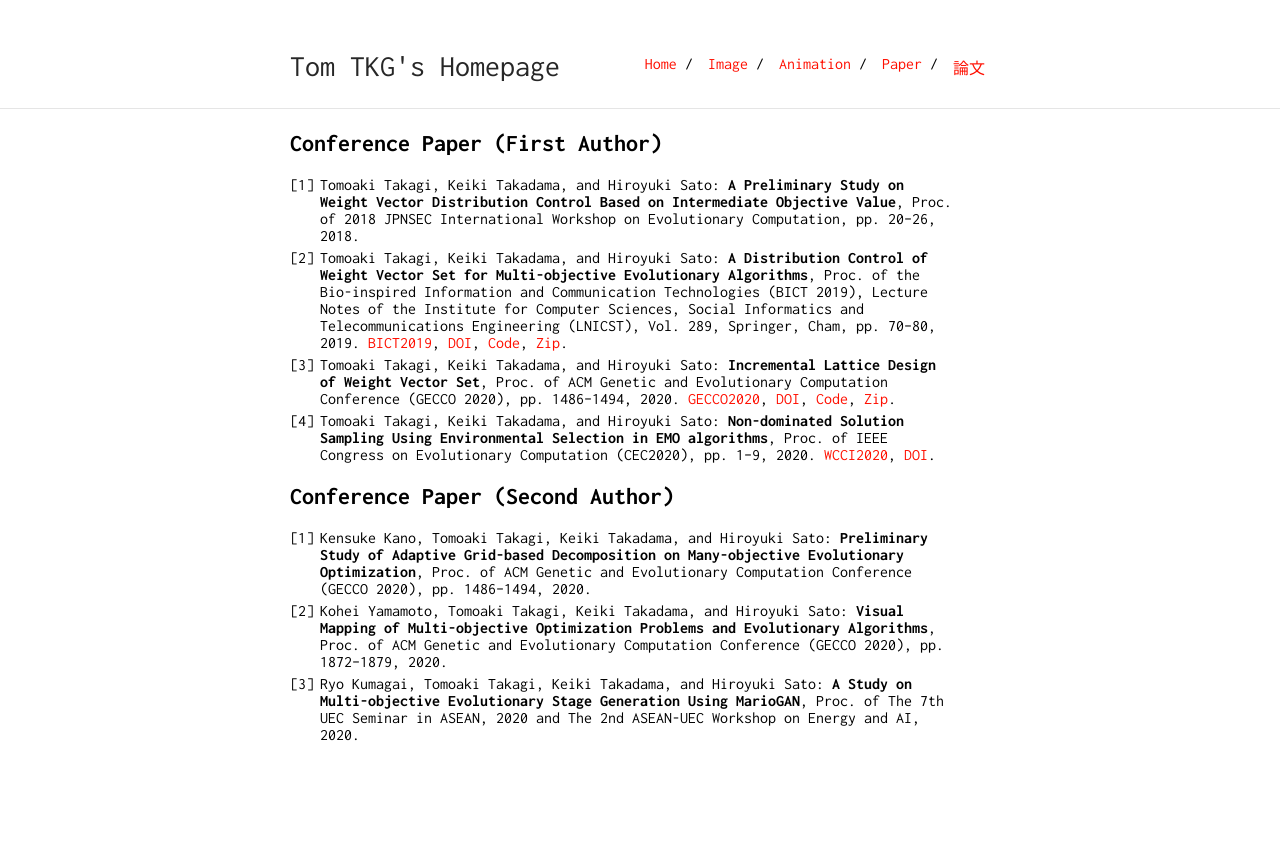
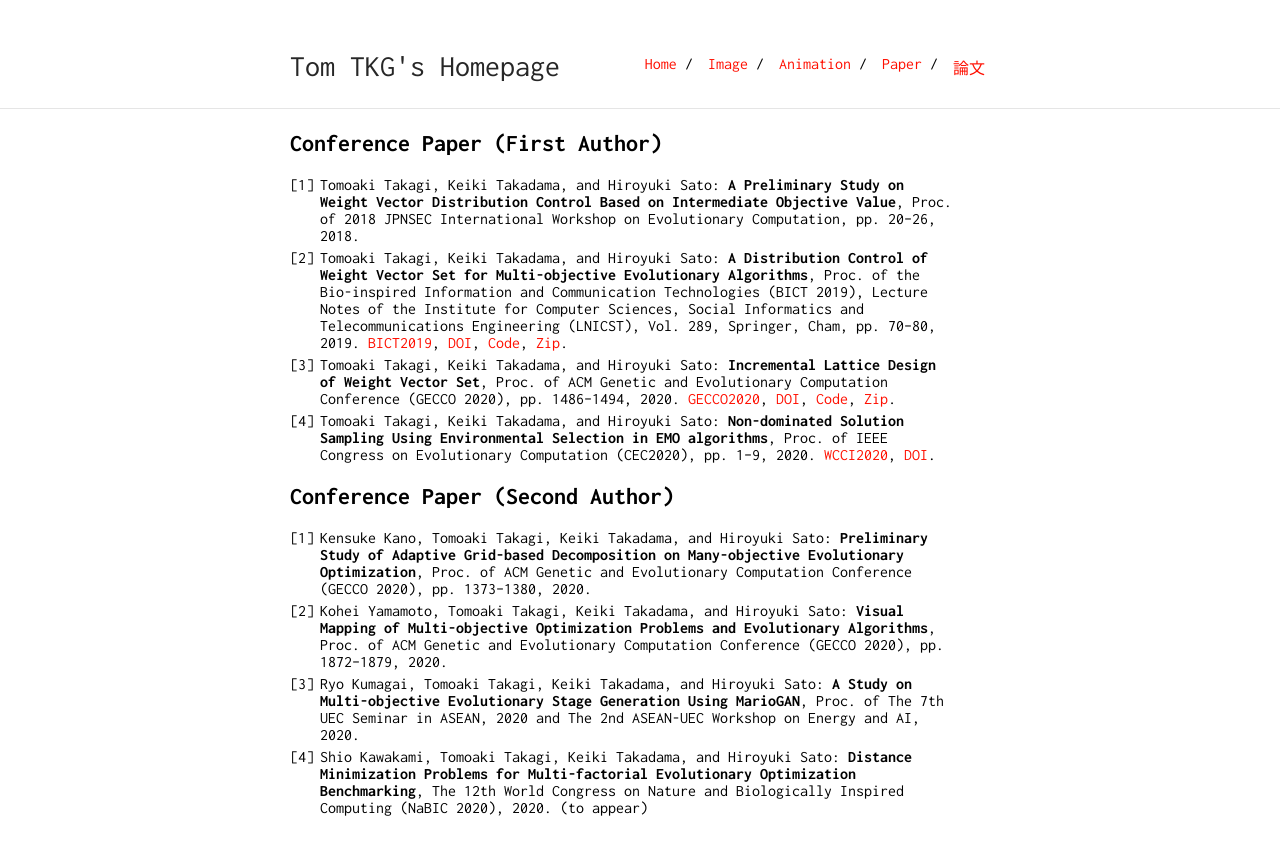
Before and after one commit to tomtkg/tomtkg.github.io, a Jekyll site: the page built from paper.md, in a window 1280 px wide. Shown: the top 855 px of the page. Built offline with Jekyll 4.4.1, drawn with Linux system fonts in a browser that asks for light colours.

Commit message:
update paper

```diff
--- a/paper.md
+++ b/paper.md
@@ -10,6 +10,7 @@ title: Tom TKG's Homepage
 1. Tomoaki Takagi, Keiki Takadama, and Hiroyuki Sato: **Non-dominated Solution Sampling Using Environmental Selection in EMO algorithms**, Proc. of IEEE Congress on Evolutionary Computation (CEC2020), pp. 1--9, 2020. [WCCI2020](https://wcci2020.org){:target="_blank"}, [DOI](https://doi.org/10.1109/CEC48606.2020.9185529){:target="_blank"}.
 
 ## Conference Paper (Second Author)
-1. Kensuke Kano, Tomoaki Takagi, Keiki Takadama, and Hiroyuki Sato: **Preliminary Study of Adaptive Grid-based Decomposition on Many-objective Evolutionary Optimization**, Proc. of ACM Genetic and Evolutionary Computation Conference (GECCO 2020), pp. 1486--1494, 2020.
+1. Kensuke Kano, Tomoaki Takagi, Keiki Takadama, and Hiroyuki Sato: **Preliminary Study of Adaptive Grid-based Decomposition on Many-objective Evolutionary Optimization**, Proc. of ACM Genetic and Evolutionary Computation Conference (GECCO 2020), pp. 1373--1380, 2020.
 1. Kohei Yamamoto, Tomoaki Takagi, Keiki Takadama, and Hiroyuki Sato: **Visual Mapping of Multi-objective Optimization Problems and Evolutionary Algorithms**, Proc. of ACM Genetic and Evolutionary Computation Conference (GECCO 2020), pp. 1872--1879, 2020.
 1. Ryo Kumagai, Tomoaki Takagi, Keiki Takadama, and Hiroyuki Sato: **A Study on Multi-objective Evolutionary Stage Generation Using MarioGAN**, Proc. of The 7th UEC Seminar in ASEAN, 2020 and The 2nd ASEAN-UEC Workshop on Energy and AI, 2020.
+1. Shio Kawakami, Tomoaki Takagi, Keiki Takadama, and Hiroyuki Sato: **Distance Minimization Problems for Multi-factorial Evolutionary Optimization Benchmarking**, The 12th World Congress on Nature and Biologically Inspired Computing (NaBIC 2020), 2020. (to appear)
```
Also changed, not shown: paperJP.md (+1 -0 lines).
